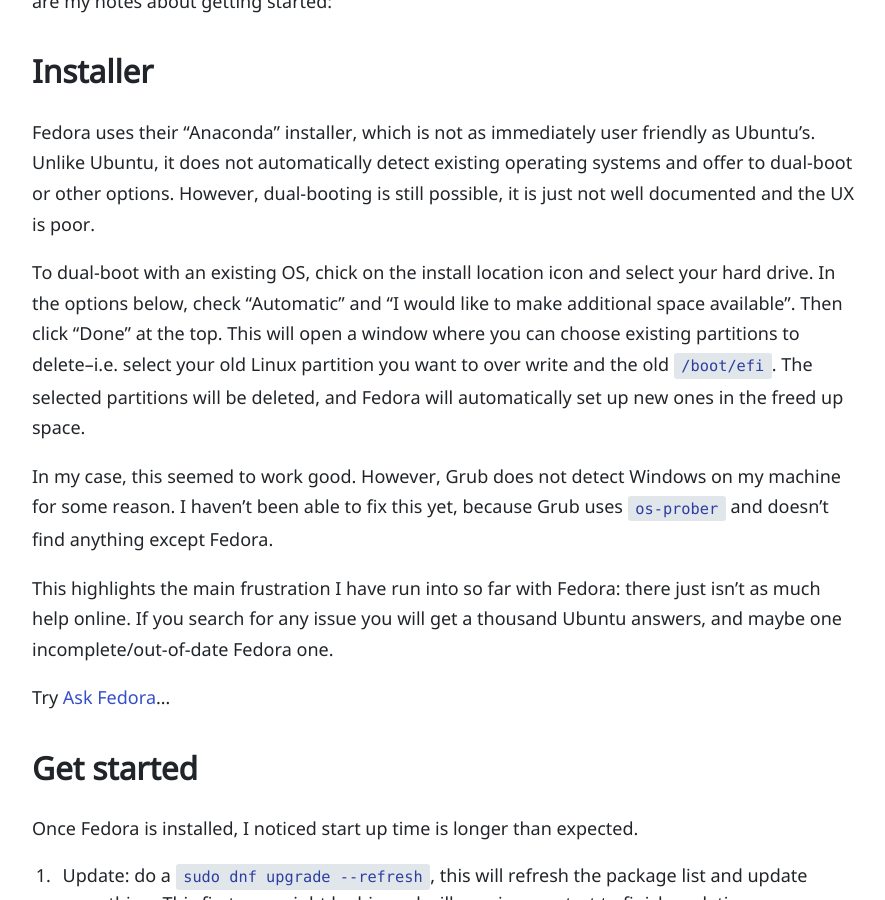
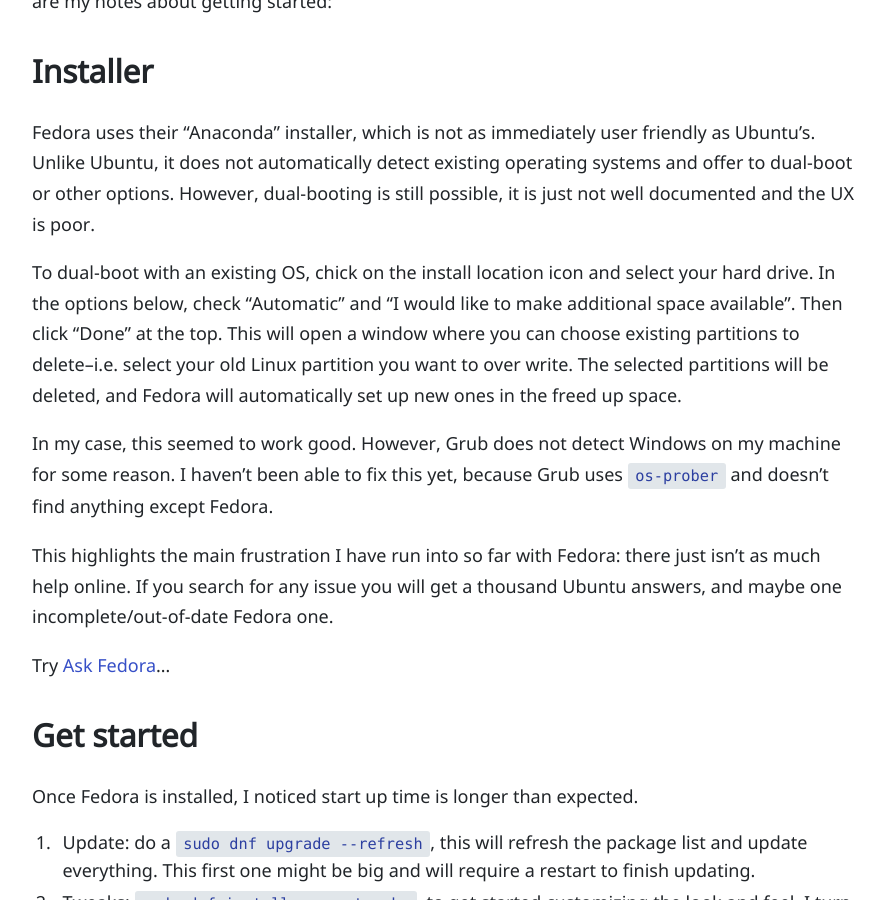
Before and after one commit to evanwill/_drafts, a Jekyll site: the page built from _notes/fedora-setup.md, in a window 1280 px wide and 900 px high, scrolled down 576 px. Shown: the whole window, without its empty margins (194-1079 px from the left). Built offline with Jekyll 4.4.1, drawn with Linux system fonts in a browser that asks for light colours.

Commit message:
Update fedora-setup.md

```diff
--- a/_notes/fedora-setup.md
+++ b/_notes/fedora-setup.md
@@ -22,7 +22,7 @@
 To dual-boot with an existing OS, chick on the install location icon and select your hard drive.
 In the options below, check "Automatic" and "I would like to make additional space available".
 Then click "Done" at the top.
-This will open a window where you can choose existing partitions to delete--i.e. select your old Linux partition you want to over write and the old `/boot/efi`.
+This will open a window where you can choose existing partitions to delete--i.e. select your old Linux partition you want to over write.
 The selected partitions will be deleted, and Fedora will automatically set up new ones in the freed up space.
 
 In my case, this seemed to work good.
```
